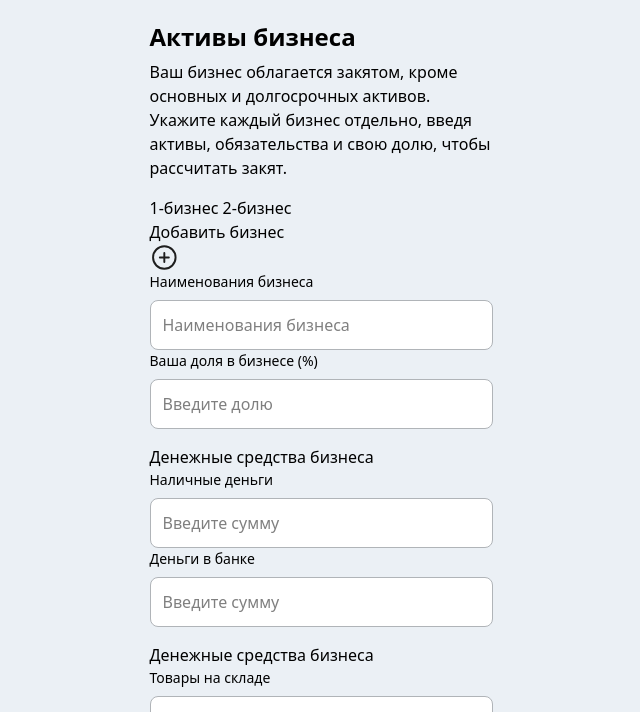
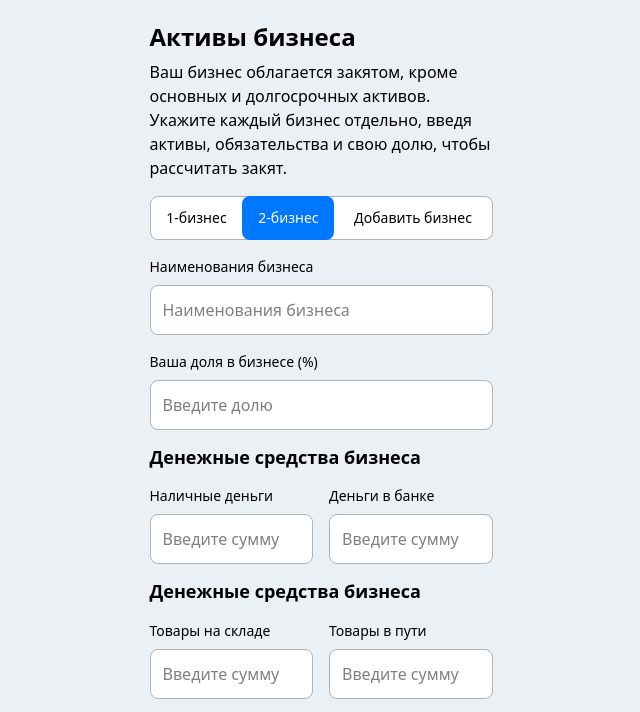
Before and after one commit to Muhammadjewel/zakotim, a website: page 11.html in a window 1280 px wide. Shown: the part 35-747 px from the top of the page, without its empty margins (319-959 px from the left). Drawn offline with Linux system fonts and the light colour scheme; a web font is replaced by a local one.

Commit message:
Add businesses info form styles

```diff
--- a/11.html
+++ b/11.html
@@ -33,16 +33,22 @@
       <h2 class="h2">Активы бизнеса</h2>
       <p>Ваш бизнес облагается закятом, кроме основных и долгосрочных активов. Укажите каждый бизнес отдельно, введя активы, обязательства и свою долю, чтобы рассчитать закят.</p>
 
+      <!-- BUSINESSES-INFO-WRAPPER -->
+      <div class="businesses-info-wrapper">
         <!-- TABS -->
-      <div>
-        <div>
-          <button type="button">1-бизнес</button>
-          <button type="button">2-бизнес</button>
+        <div class="tabs">
+          <div class="tabs__inner">
+            <div class="tabs__list">
+              <button class="tabs__list-item" type="button">1-бизнес</button>
+              <button class="tabs__list-item tabs__list-item--active" type="button">2-бизнес</button>
             </div>
-        <button type="button">
-          <span>Добавить бизнес</span>
-          <img src="img/plus-circle.svg" alt="" width="28" height="28">
+            <button class="tabs__new-tab-button" type="button">
+              <span class="tabs__new-tab-button-inner">
+                <span class="tabs__new-tab-button-text">Добавить бизнес</span>
+                <img class="tabs__new-tab-button-img" src="img/plus-circle.svg" alt="" width="24" height="24">
+              </span>
             </button>
+          </div>
         </div>
 
         <!-- TAB-CONTENT -->
@@ -50,8 +56,8 @@
           <!-- TAB-PANE -->
           <div>
             <form class="form">
-            <fieldset>
-              <legend class="sr-only">1-бизнес</legend>
+              <section class="form__section">
+                <h3 class="sr-only">1-бизнес</h3>
                 <div class="input-group">
                   <label class="input-group__label" for="name-input">Наименования бизнеса</label>
                   <input class="form-control" type="text" id="name-input" name="name" placeholder="Наименования бизнеса" required>
@@ -60,10 +66,10 @@
                   <label class="input-group__label" for="share-input">Ваша доля в бизнесе (%)</label>
                   <input class="form-control" type="number" min="0" id="share-input" name="share" placeholder="Введите долю" required>
                 </div>
-            </fieldset>
+              </section>
 
-            <fieldset>
-              <legend>Денежные средства бизнеса</legend>
+              <section class="form__section">
+                <h3 class="form__section-heading h2--small">Денежные средства бизнеса</h3>
                 <div class="input-groups-row">
                   <div class="input-group">
                     <label class="input-group__label" for="cash-input">Наличные деньги</label>
@@ -74,10 +80,10 @@
                     <input class="form-control" type="number" min="0" id="bank-account-input" name="bank-account" placeholder="Введите сумму" required>
                   </div>
                 </div>
-            </fieldset>
+              </section>
 
-            <fieldset>
-              <legend>Денежные средства бизнеса</legend>
+              <section class="form__section">
+                <h3 class="form__section-heading h2--small">Денежные средства бизнеса</h3>
                 <div class="input-groups-row">
                   <div class="input-group">
                     <label class="input-group__label" for="goods-in-store-input">Товары на складе</label>
@@ -96,11 +102,13 @@
                   <label class="input-group__label" for="raw-materials-input">Сырьё на складе</label>
                   <input class="form-control" type="number" min="0" id="raw-materials-input" name="raw_materials_input" placeholder="Введите сумму" required>
                 </div>
-            </fieldset>
+              </section>
 
-            <fieldset>
-              <legend>Дебиторская задолженность - деньги к получению от клиентов</legend>
+              <section class="form__section">
+                <h3 class="form__section-heading h2--small">Дебиторская задолженность - деньги к получению от клиентов</h3>
+                <div class="form__section-description">
                   <p>Дебиторская задолженность облагается закятом. Закят можно платить ежегодно с ожидаемой суммы или при возврате долга за все годы. Безнадежные долги не облагаются, но при возврате закят выплачивается только за этот год.</p>
+                </div>
                 <div class="input-groups-row">
                   <div class="input-group">
                     <label class="input-group__label" for="debit-debt-input">Дебиторская задолженность</label>
@@ -111,19 +119,21 @@
                     <input class="form-control" type="number" min="0" id="cash-debt-input" name="cash_debt" placeholder="Введите сумму" required>
                   </div>
                 </div>
-            </fieldset>
+              </section>
 
-            <fieldset>
-              <legend>Инвестиции вашего бизнеса</legend>
+              <section class="form__section">
+                <h3 class="form__section-heading h2--small">Инвестиции вашего бизнеса</h3>
                 <div class="input-group">
                   <label class="input-group__label" for="investments-input">Инвестиции, сделанные вашим бизнесом</label>
                   <input class="form-control" type="number" min="0" id="investments-input" name="investments" placeholder="Введите сумму" required>
                 </div>
-            </fieldset>
+              </section>
 
-            <fieldset>
-              <legend>Долги бизнеса - кредиторская задолженность</legend>
+              <section class="form__section">
+                <h3 class="form__section-heading h2--small">Долги бизнеса - кредиторская задолженность</h3>
+                <div class="form__section-description">
                   <p>Некоторые долги уменьшают сумму, облагаемую закятом. Вычитаются только задолженности с наступившим сроком платежа или подлежащие выплате в течение 12 месяцев, включая долги перед поставщиками, банками, по налогам и зарплатам. Если долг превышает год, учитывается только часть на ближайшие 12 месяцев. Процентные платежи не уменьшают базу закята — только основная сумма долга.</p>
+                </div>
                 <div class="input-group">
                   <label class="input-group__label" for="goods-rawm-debts-input">Задолженность по товарам, сырью и услугам</label>
                   <input class="form-control" type="number" min="0" id="goods-rawm-debts-input" name="goods_rawm_debts" placeholder="Введите сумму" required>
@@ -140,10 +150,11 @@
                   <label class="input-group__label" for="payroll-debts-input">Задолженность по зарплате и другим видам выплат сотрудникам</label>
                   <input class="form-control" type="number" min="0" id="payroll-debts-input" name="payroll_debts" placeholder="Введите сумму" required>
                 </div>
-            </fieldset>
+              </section>
             </form>
           </div>
 
+        </div>
       </div>
     </div>
 
--- a/css/input.css
+++ b/css/input.css
@@ -157,6 +157,7 @@ input {
 .h2--small {
   font-size: 18px;
   line-height: 1.3;
+  font-weight: 600;
 }
 
 .index-paragraph {
@@ -208,11 +209,22 @@ input {
   gap: 24px;
 }
 
+.form__section {
+  display: grid;
+  gap: 16px;
+}
+
 
 /* INPUT-GROUP */
 .input-group {
   display: grid;
   gap: 8px;
+}
+
+.input-groups-row {
+  display: grid;
+  grid-template-columns: 1fr 1fr;
+  gap: 16px;
 }
 
 .input-group__label {
@@ -297,6 +309,94 @@ input {
   background-position: center center;
   background-size: 16px 16px;
   background-repeat: no-repeat;
+}
+
+
+/* TABS */
+.tabs {
+  border: 1px solid var(--border-color);
+  border-radius: 8px;
+  background-color: #fff;
+}
+
+.tabs__inner {
+  position: relative;
+  display: flex;
+  margin-top: -1px;
+  margin-bottom: -1px;
+}
+
+.tabs__list {
+  flex-grow: 1;
+  display: flex;
+}
+
+.tabs__list-item {
+  flex-grow: 1;
+  padding: 12px;
+  border-radius: 8px;
+  font-size: 14px;
+  line-height: 1.4;
+  font-weight: 500;
+  transition-property: color, background-color;
+  transition-duration: 0.3s;
+  transition-timing-function: ease;
+}
+
+.tabs__list-item:not(.tabs__list-item--active):hover {
+  color: var(--primary-color);
+}
+
+.tabs__list-item--active {
+  background-color: var(--primary-color);
+  color: #fff;
+}
+
+.tabs__list-item:active {
+  opacity: 0.6;
+}
+
+.tabs__new-tab-button {
+  flex-grow: 1;
+  font-size: 14px;
+  line-height: 1.4;
+  font-weight: 500;
+  transition: color 0.3s ease;
+}
+
+.tabs__new-tab-button:hover {
+  color: var(--primary-color);
+}
+
+.tabs__new-tab-button:active {
+  opacity: 0.6;
+}
+
+.tabs__new-tab-button-inner {
+  display: flex;
+  justify-content: center;
+  align-items: center;
+  padding: 12px;
+  border-radius: 8px;
+}
+
+.tabs--many .tabs__new-tab-button-text {
+  display: none;
+}
+
+.tabs__new-tab-button-img {
+  display: none;
+}
+
+.tabs--many .tabs__new-tab-button-img {
+  display: block;
+}
+
+
+/* BUSINESSES-INFO-WRAPPER */
+.businesses-info-wrapper {
+  display: grid;
+  gap: 16px;
 }
 
 
```
Also changed, not shown: css/output.css. Lines whose indentation alone changed are shown as unchanged.
